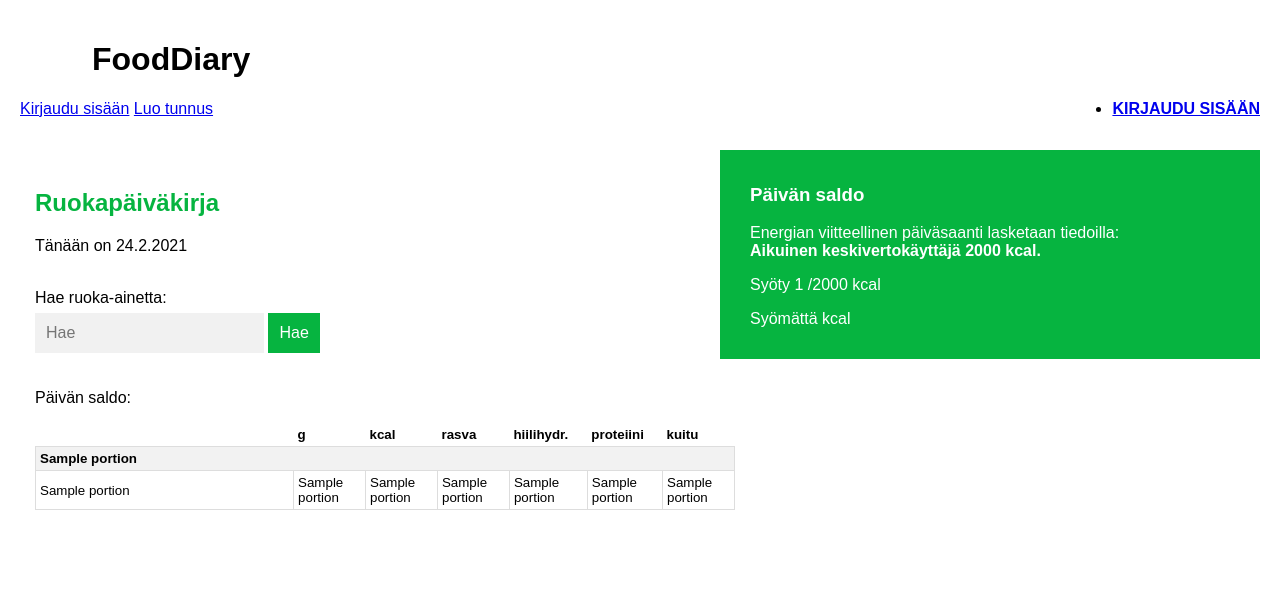
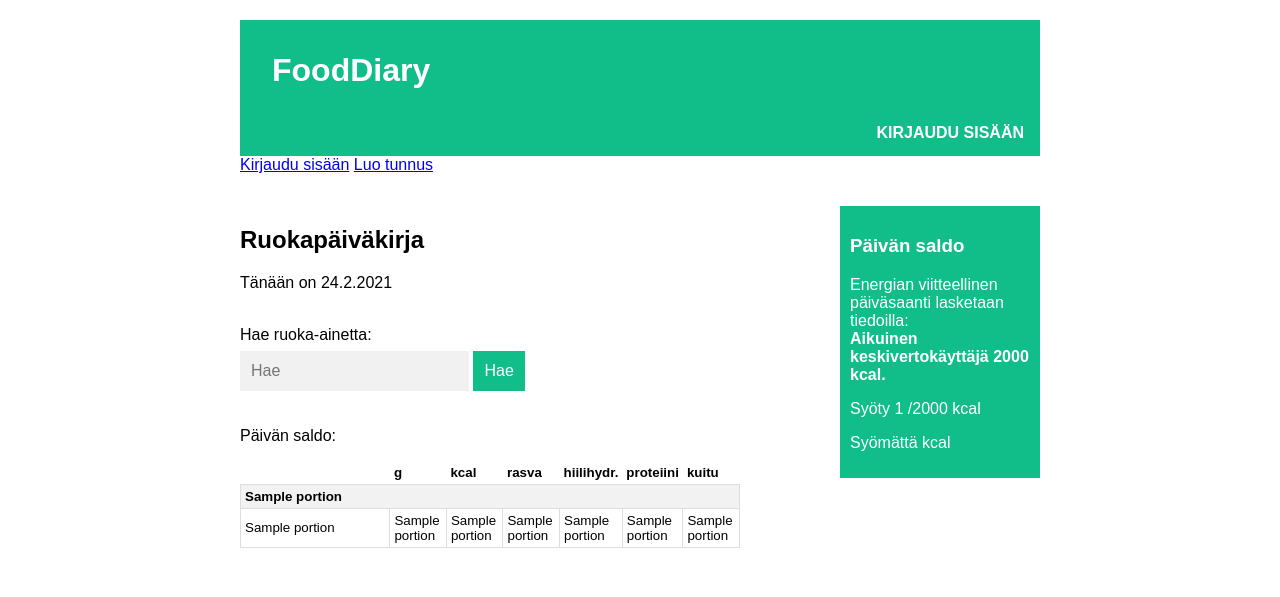
Before and after one commit to mlkulmala/tsoha-FoodDiary, a Flask app: template templates/food_search.html in a window 1280 px wide. Shown: the top 597 px of the page. Run offline with Flask 2, Linux system fonts and the light colour scheme; the template is opened without the code that fills it: most values are stand-ins (such as "Sample title", 1, 10 or a date in 2020).

Commit message:
changes in main.css

```diff
--- a/static/css/main.css
+++ b/static/css/main.css
@@ -2,12 +2,21 @@ body {
   font-family: 'Arial', 'Helvetica', sans-serif;
   margin: 0 auto;
   padding: 20px;
+  max-width: 50em;
 }
 
-h2 {
+.centered {
+  text-align: center;
+  padding: 40px 150px;
+}
+
+h1 {
   margin-top: 1em;
-  color: rgb(6, 180, 64);
+  color: white;
 }
+
+
+
 .container {
   width: 80%;
   margin: auto;
@@ -15,16 +24,15 @@ h2 {
 }
 
 .one {
-  width: 700px;
-  padding: 15px;
+  width: 500px;
   float: left;
 }
 
 .two {
-  margin-left: 700px;
-  padding: 15px;
+  margin-left: 600px;
+  padding: 10px;
   margin-top: 2em;
-  background: rgb(6, 180, 64);
+  background: #11be8a;
   color: white;
 }
 
@@ -34,11 +42,39 @@ ul.hidden {
   display: none;
 }
 
+ul {
+  list-style-type: none;
+  margin: 0;
+  padding: 0;
+  overflow: hidden;
+  background-color:#11be8a;
+}
+
+li {
+  float: left;
+}
+
+li a {
+  display: block;
+  color: white;
+  text-align: center;
+  padding: 14px 16px;
+  text-decoration: none;
+}
+
+li a:hover:not(.active) {
+  background-color: #111;
+}
+
+.active {
+  background-color: #216fd4;
+}
+
 .button {
-  background-color: rgb(6, 180, 64);
+  background-color: #11be8a;
   border: none;
   color: white;
-  padding: 15px 32px;
+  padding: 10px 20px;
   text-align: center;
   text-decoration: none;
   display: inline-block;
@@ -53,10 +89,8 @@ input {
   font-size: 16px;
 }
 
-
-
 input[type=submit] {
-  background-color: rgb(6, 180, 64);
+  background-color: #11be8a;
   color: #fff;
   cursor: pointer;
 }
@@ -66,6 +100,7 @@ table {
   width: 100%;
   font-size: smaller;
   text-align: left;
+  margin-bottom: 50px;
 }
 
 td {
```
Also changed, not shown: static/css/index.css (added, +7 -0 lines).
